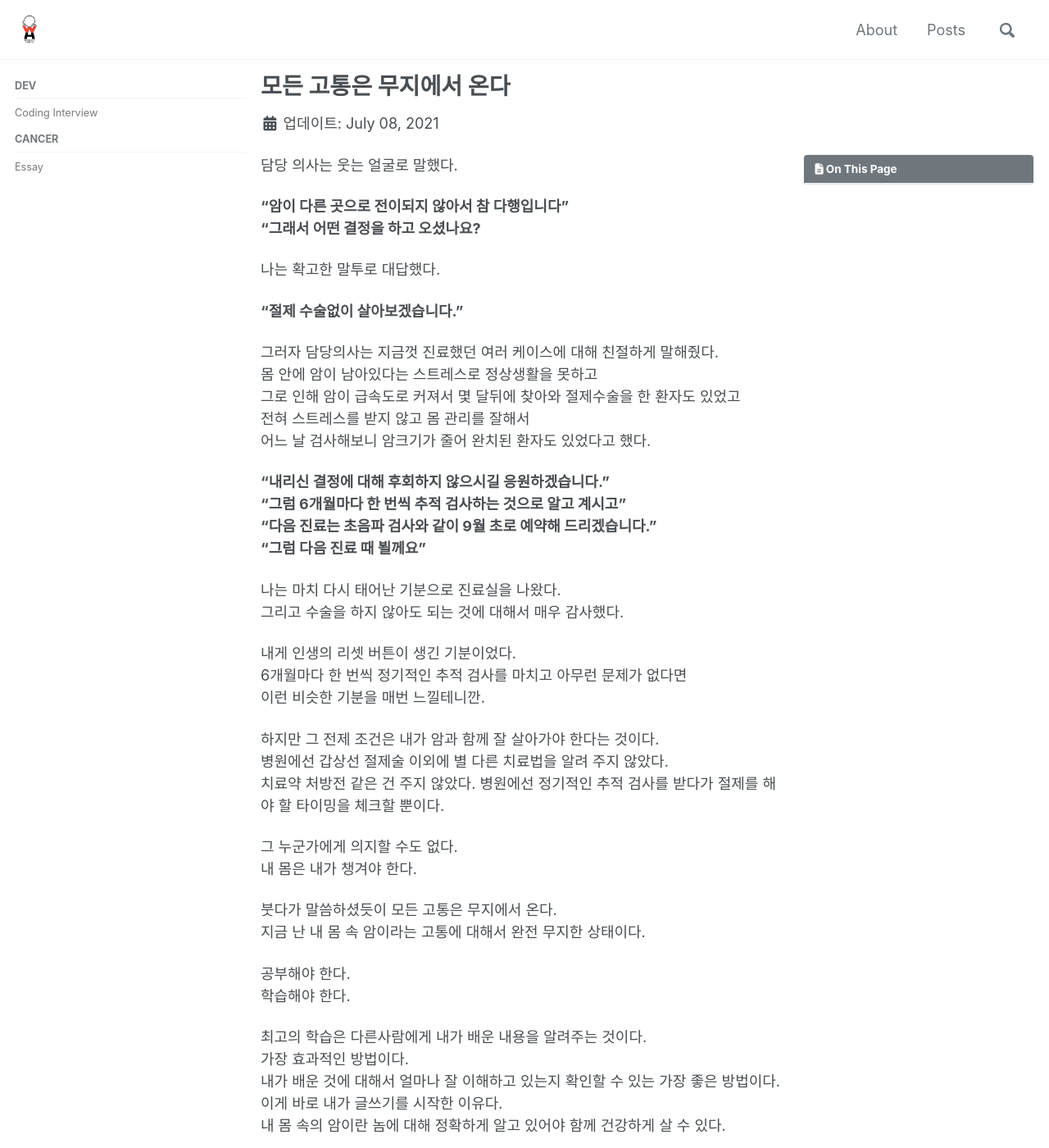
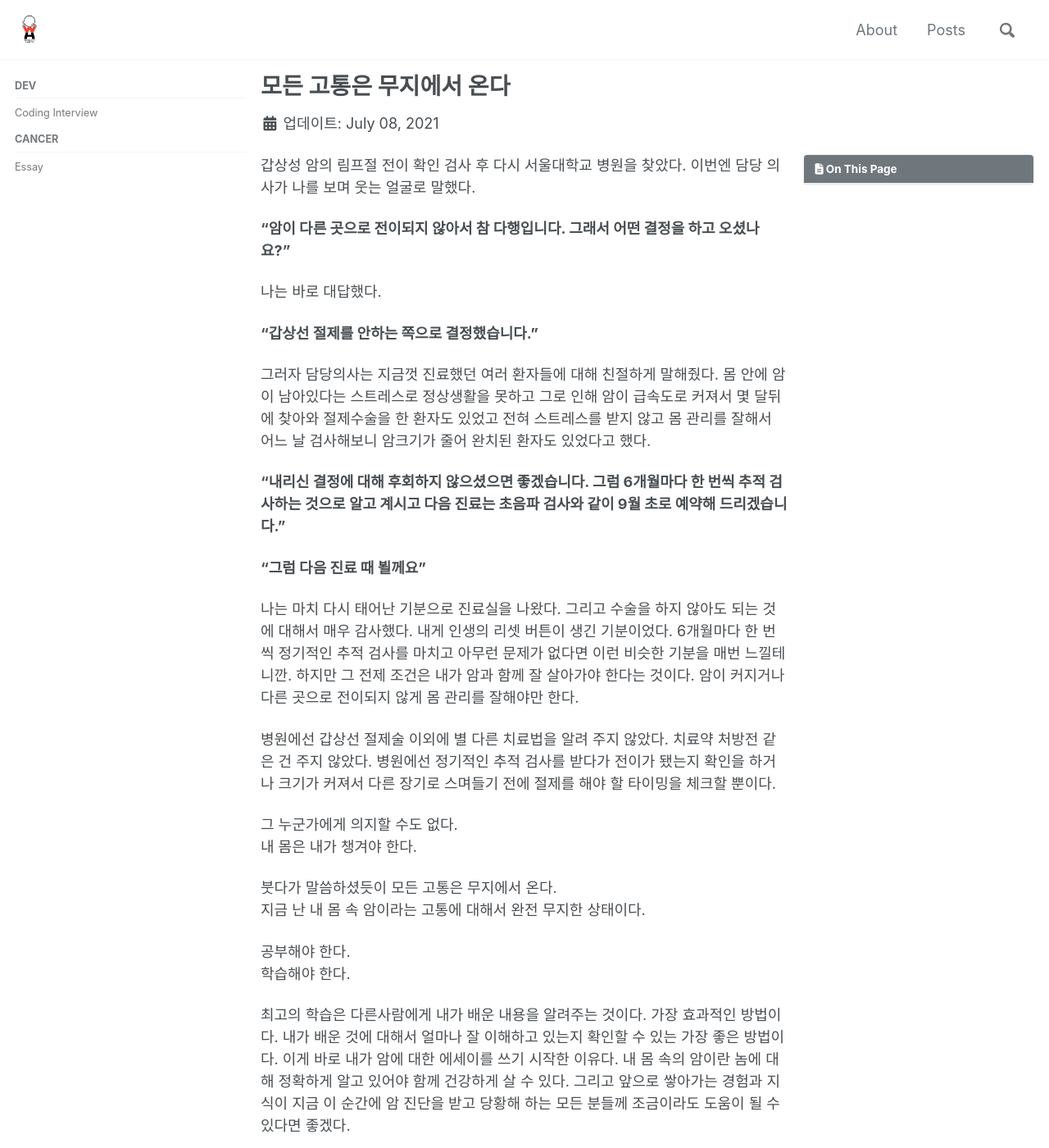
Before and after one commit to WonderHabits/wonderhabits.github.io, a Jekyll site: the page built from _posts/2021-07-08-3_reset_button.md, in a window 1280 px wide and 1400 px high. Shown: the whole window at 82% size. Built offline with Jekyll 4.4.1, drawn with Linux system fonts in a browser that asks for light colours; cached includes are drawn as plain includes; nearby versions of some CDN libraries; comment, search, counter and statistics services are not loaded; some of the changed text lies outside the part shown.

Commit message:
modify posts

```diff
--- a/_posts/2021-07-07-2_with_cancer.md
+++ b/_posts/2021-07-07-2_with_cancer.md
@@ -17,37 +17,23 @@ last_modified_at: 2021-07-07
 use_math: true
 ---
 
-2017년 건강 검진때 갑상선 초음파 검사를 처음으로 받아보았다.
-검사결과 왼쪽 갑상선에 7mm 크기의 결절이 발견되었다.
-하지만 별일 아니겠다 싶어 정밀 검사는 받지 않았다.
+ 2017년 건강 검진때 갑상선 초음파 검사를 처음으로 받았다. 검사 결과 왼쪽 갑상선에 7mm 크기의 종양이 발견되었다. 하지만 별 일 아니겠다 싶어서 정밀 검사는 받지 않았다.
 
-2021년, 올해 초 건강 검진에서도 갑상선 초음파 검사를 받았다.
-역시 같은 크기의 결절이 그대로 남아있었다.
-초음파 검사 담당 의사는 나에게 정밀 검사를 왜 아직도 받지 않았냐고 다그쳤다.
+ 2021년, 올해 초 건강 검진에서도 갑상선 초음파 검사를 받았다. 역시 같은 크기의 종양이 그대로 남아있었다. 초음파 검사 담당 의사는 나에게 왜 아직도 정밀 검사를 받지 않았냐고 다그쳤다.
 
-그래서 서울대학교 병원에서 정밀 검사를 진행하였다.
-가느다랗고 기다란 침으로 갑성선의 조직을 검사하는 세침 검사를 받았다.
-검사가 끝나고 검사 결과를 듣기 위해 담당 의사 진료실로 들어갔다.
+ 그래서 서울대학교 병원에서 정밀 검사를 받아보기로 했다. 가느다랗고 기다란 침으로 갑성선의 조직을 검사하는 세침 검사였다. 검사가 끝나고 검사 결과를 듣기 위해 담당 의사 진료실로 들어갔다.
 
-담당 의사는 나를 보자마자 안타까운 표정을 지었다.
-그리고 최대한 나를 당황시키지 않으려는 차분한 목소리로 얘기했다.
+ 담당 의사는 나를 보자마자 안타까운 표정을 지었다. 그리고 최대한 나를 당황시키지 않으려는 차분한 목소리로 검사 결과에 대해 설명해 주었다.
 
-**" 검사결과 악성입니다.**
-**암일 확률은 통계적으로 95%정도라고 보시면 됩니다.**
-**매우 높은 확률이죠.**
-**그래서 림프절 전이가 일어났는지 추가검사가 필요합니다.**
-**만약 전이가 일어난 상황이라면 림프절과 갑상선 절제를 반드시 해야합니다.**
-**운이 좋아 전이가 아직 일어나지 않은 상황이라면 절제를 하셔도 되고 안하셔도 됩니다.**
-**갑상선 암은 예후가 좋은 암이라고 불립니다.**
-**암의 성장이나 진행속도가 다른 암에 비해 매우 느립니다.**
-**개인차가 심해서 1년뒤에 커질 수도 있고, 5년, 10년, 또는 100년뒤에 커질 수도 있습니다.**
-**그래서 지금 당장 절제를 안하신다면 나중에 하셔도 됩니다.**
-**그건 환자분의 결정에 따른 거죠.**
-**몸안에 암이 있다는 스트레스가 암을 성장 시킬수 도 있어서 바로 절제 하시는 분들도 있고**
-**아닌 분들도 있습니다.**
-**그럼 추가검사 받으시고 다음 진료 때 까지 마음의 결정을 해서 오시면 됩니다. "**
+**"검사결과 악성입니다. 암일 확률은 통계적으로 95%정도라고 보시면 됩니다. 매우 높은 확률이죠. 그래서 림프절 전이가 일어났는지 추가검사가 필요해 보입니다."**
 
+ 의사는 내 반응을 잠시 살펴 본 후 이야기를 이어 나갔다.
 
+**"만약 전이가 일어난 상황이라면 림프절과 갑상선 절제를 반드시 해야합니다. 운이 좋아 전이가 아직 일어나지 않은 상황이라면 절제를 하셔도 되고 안하셔도 됩니다."**
+
+**"갑상선 암은 예후가 좋은 암이라고 불립니다. 암의 성장이나 진행속도가 다른 암에 비해 매우 느립니다. 개인차가 심해서 1년뒤에 커질 수도 있고, 5년, 10년, 또는 100년뒤에 커질 수도 있습니다. 그래서 지금 당장 절제를 안하신다면 나중에 하셔도 됩니다. 그건 환자분의 결정에 따른 거죠. 몸안에 암이 있다는 스트레스가 암을 성장 시킬수 도 있어서 바로 절제 하시는 분들도 있고 아닌 분들도 있습니다."**
+
+**"그럼 추가검사 받으시고 다음 진료 때 까지 마음의 결정을 해서 오시면 됩니다."**
 
 다행히 추가검사 결과 림프절 전이는 일어나지 않았다.
 
--- a/_posts/2021-07-08-3_reset_button.md
+++ b/_posts/2021-07-08-3_reset_button.md
@@ -16,53 +16,31 @@ last_modified_at: 2021-07-08
 use_math: true
 ---
 
-담당 의사는 웃는 얼굴로 말했다.
+갑상성 암의 림프절 전이 확인 검사 후 다시 서울대학교 병원을 찾았다. 이번엔 담당 의사가 나를 보며 웃는 얼굴로 말했다.
 
-**"암이 다른 곳으로 전이되지 않아서 참 다행입니다"**
-**"그래서 어떤 결정을 하고 오셨나요?**
+**"암이 다른 곳으로 전이되지 않아서 참 다행입니다. 그래서 어떤 결정을 하고 오셨나요?"**
 
-나는 확고한 말투로 대답했다.
+ 나는 바로 대답했다.
 
-**"절제 수술없이 살아보겠습니다."**
+**"갑상선 절제를 안하는 쪽으로 결정했습니다."**
 
-그러자 담당의사는 지금껏 진료했던 여러 케이스에 대해 친절하게 말해줬다.
-몸 안에 암이 남아있다는 스트레스로 정상생활을 못하고
-그로 인해 암이 급속도로 커져서 몇 달뒤에 찾아와 절제수술을 한 환자도 있었고
-전혀 스트레스를 받지 않고 몸 관리를 잘해서
-어느 날 검사해보니 암크기가 줄어 완치된 환자도 있었다고 했다.
+ 그러자 담당의사는 지금껏 진료했던 여러 환자들에 대해 친절하게 말해줬다. 몸 안에 암이 남아있다는 스트레스로 정상생활을 못하고 그로 인해 암이 급속도로 커져서 몇 달뒤에 찾아와 절제수술을 한 환자도 있었고 전혀 스트레스를 받지 않고 몸 관리를 잘해서 어느 날 검사해보니 암크기가 줄어 완치된 환자도 있었다고 했다.
 
-**"내리신 결정에 대해 후회하지 않으시길 응원하겠습니다."**
-**"그럼 6개월마다 한 번씩 추적 검사하는 것으로 알고 계시고"**
-**"다음 진료는 초음파 검사와 같이 9월 초로 예약해 드리겠습니다."**
+**"내리신 결정에 대해 후회하지 않으셨으면 좋겠습니다. 그럼 6개월마다 한 번씩 추적 검사하는 것으로 알고 계시고 다음 진료는 초음파 검사와 같이 9월 초로 예약해 드리겠습니다."**
+
 **"그럼 다음 진료 때 뵐께요"**
 
-나는 마치 다시 태어난 기분으로 진료실을 나왔다.
-그리고 수술을 하지 않아도 되는 것에 대해서 매우 감사했다.
+ 나는 마치 다시 태어난 기분으로 진료실을 나왔다. 그리고 수술을 하지 않아도 되는 것에 대해서 매우 감사했다. 내게 인생의 리셋 버튼이 생긴 기분이었다. 6개월마다 한 번씩 정기적인 추적 검사를 마치고 아무런 문제가 없다면 이런 비슷한 기분을 매번 느낄테니깐. 하지만 그 전제 조건은 내가 암과 함께 잘 살아가야 한다는 것이다. 암이 커지거나 다른 곳으로 전이되지 않게 몸 관리를 잘해야만 한다.
 
-내게 인생의 리셋 버튼이 생긴 기분이었다.
-6개월마다 한 번씩 정기적인 추적 검사를 마치고 아무런 문제가 없다면
-이런 비슷한 기분을 매번 느낄테니깐.
+ 병원에선 갑상선 절제술 이외에 별 다른 치료법을 알려 주지 않았다. 치료약 처방전 같은 건 주지 않았다. 병원에선 정기적인 추적 검사를 받다가 전이가 됐는지 확인을 하거나 크기가 커져서 다른 장기로 스며들기 전에 절제를 해야 할 타이밍을 체크할 뿐이다.
 
-하지만 그 전제 조건은 내가 암과 함께 잘 살아가야 한다는 것이다.
-병원에선 갑상선 절제술 이외에 별 다른 치료법을 알려 주지 않았다.
-치료약 처방전 같은 건 주지 않았다.
-병원에선 정기적인 추적 검사를 받다가 절제를 해야 할 타이밍을 체크할 뿐이다.
+ 그 누군가에게 의지할 수도 없다.
+ 내 몸은 내가 챙겨야 한다.
 
-그 누군가에게 의지할 수도 없다.
-내 몸은 내가 챙겨야 한다.
+ 붓다가 말씀하셨듯이 모든 고통은 무지에서 온다.
+ 지금 난 내 몸 속 암이라는 고통에 대해서 완전 무지한 상태이다.
 
-붓다가 말씀하셨듯이 모든 고통은 무지에서 온다.
-지금 난 내 몸 속 암이라는 고통에 대해서 완전 무지한 상태이다.
+ 공부해야 한다.
+ 학습해야 한다.
 
-공부해야 한다.
-학습해야 한다.
-
-최고의 학습은 다른사람에게 내가 배운 내용을 알려주는 것이다.
-가장 효과적인 방법이다.
-내가 배운 것에 대해서 얼마나 잘 이해하고 있는지 확인할 수 있는 가장 좋은 방법이다.
-이게 바로 내가 글쓰기를 시작한 이유다.
-내 몸 속의 암이란 놈에 대해 정확하게 알고 있어야 함께 건강하게 살 수 있다.
-
-그리고 앞으로 쌓아가는 경험과 지식이
-지금 이 순간에 암 진단을 받고 당황해 하는 모든 분들께
-조금이라도 도움이 될 수 있다면 좋겠다.
+ 최고의 학습은 다른사람에게 내가 배운 내용을 알려주는 것이다. 가장 효과적인 방법이다. 내가 배운 것에 대해서 얼마나 잘 이해하고 있는지 확인할 수 있는 가장 좋은 방법이다. 이게 바로 내가 암에 대한 에세이를 쓰기 시작한 이유다. 내 몸 속의 암이란 놈에 대해 정확하게 알고 있어야 함께 건강하게 살 수 있다. 그리고 앞으로 쌓아가는 경험과 지식이 지금 이 순간에 암 진단을 받고 당황해 하는 모든 분들께 조금이라도 도움이 될 수 있다면 좋겠다.
--- a/_posts/2021-07-13-6_what_is_cancer.md
+++ b/_posts/2021-07-13-6_what_is_cancer.md
@@ -33,11 +33,9 @@ use_math: true
 이것을 종양(tumor)이라고 부른다.
 종양(tumor)의 종류에는 양성종양(benign tumor)과 악성종양(malignant tumor)이 있는데 악성종양이 바로 암(cancer)이다.
 
-참고로 세상의 모든 정보가 그렇듯이 한국어로 된 암 관련 정보 보다 영어로 된 암 관련 정보가 비교할 수 없을만큼 훨씬 많다.
-그러므로 영어가 아무리 싫더라도 암 관련 단어는 영어로 반드시 숙지하고 있어야 한다.
+참고로 세상의 모든 정보가 그렇듯이 한국어로 된 암 관련 정보 보다 영어로 된 암 관련 정보가 비교할 수 없을만큼 훨씬 많다.   현재 유통되는 암관련 지식과 정보 가운데 영어로 말하고 쓴 것이 절반을 넘는다. 그러므로 암 관련 단어는 어느 정도 영어로 숙지하고 있는편이 좋다. 그래야 더 많은 정보를 얻고 암을 치료하는데 유리하다.
 
-양성 종양은 천천히 자라고 전이 가능성이 없으며 수술로 제거하면 재발의 위험이 거의 없다.
-하지만 암은 인접한 장기로 침입할 수 있을 뿐만 아니라 다른 조직으로 전이될 수 있고 생명을 위협할 수 있다.
+ 다시 종양이야기로 돌아와 보자. 양성 종양은 천천히 자라고 전이 가능성이 없으며 수술로 제거하면 재발의 위험이 거의 없다. 하지만 암은 인접한 장기로 침입할 수 있을 뿐만 아니라 다른 조직으로 전이될 수 있고 생명을 위협할 수 있다.
 
 암 진단이 내려지면 암이 현재 어느 단계까지 진행되었는지 잘 알아야 한다.
 암의 단계는 종양의 크기, 림프절 전이, 다른 장기로 전이등에 따라 1기 ~ 4기로 나뉘고 4기는 다른 장기로 전이된 경우이다.
```
Also changed, not shown: _posts/2021-07-06-1_cancer.md (+7 -19 lines), _posts/2021-07-09-4_pomnyun.md (+4 -9 lines), _posts/2021-07-10-5_victor.md (+11 -26 lines).
